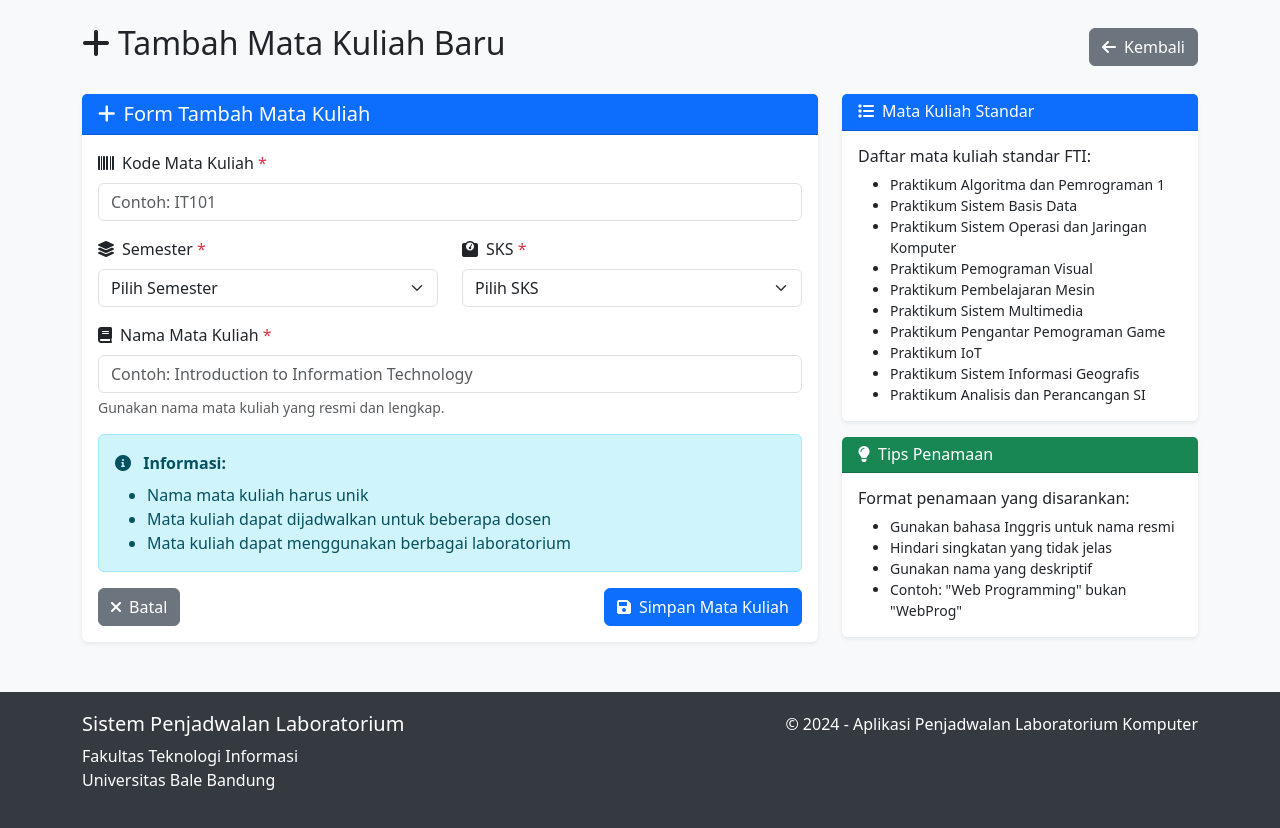
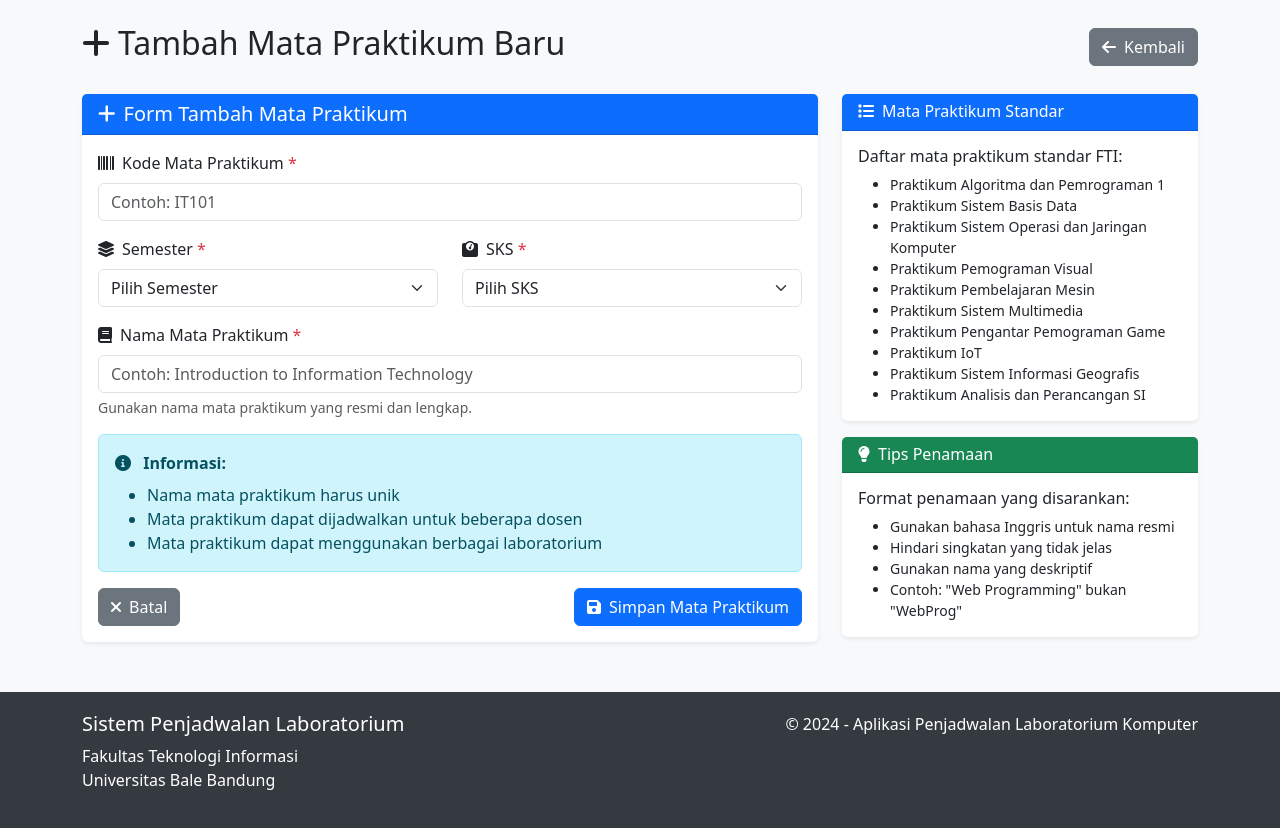
Before and after one commit to mhafidz976/penjadwalan2, a Flask app: page /courses/add in a window 1280 px wide. Shown: the part 56-884 px from the top of the page. Run offline with Flask 3, Linux system fonts and the light colour scheme; a user stored in the database is signed in; data comes from the database, SQL or seed files in the repository.

Commit message:
commit 8
mengubah mata kuliah menjadi mata praktikum

```diff
--- a/app.py
+++ b/app.py
@@ -30,19 +30,19 @@ class Lab(db.Model):
     # Relasi dengan schedule
     schedules = db.relationship('Schedule', backref='laboratory', lazy=True)
 
-class Course(db.Model):
+class Practicum(db.Model):
     id = db.Column(db.Integer, primary_key=True)
     code = db.Column(db.String(20), unique=True, nullable=False)
-    course_name = db.Column(db.String(100), nullable=False)
+    practicum_name = db.Column(db.String(100), nullable=False)
     semester = db.Column(db.Integer, nullable=False)  # 1-8
     sks = db.Column(db.Integer, nullable=False)  # 1-4
 
     # Relasi dengan schedule
-    schedules = db.relationship('Schedule', backref='course', lazy=True)
+    schedules = db.relationship('Schedule', backref='practicum', lazy=True)
 
 class Schedule(db.Model):
     id = db.Column(db.Integer, primary_key=True)
-    course_id = db.Column(db.Integer, db.ForeignKey('course.id'), nullable=False)
+    course_id = db.Column(db.Integer, db.ForeignKey('practicum.id'), nullable=False)
     lecturer_id = db.Column(db.Integer, db.ForeignKey('user.id'), nullable=False)
     lab_id = db.Column(db.Integer, db.ForeignKey('lab.id'), nullable=False)
     day = db.Column(db.String(10), nullable=False)  # Senin, Selasa, etc.
@@ -108,11 +108,11 @@ def dashboard():
 
     user = User.query.get(session['user_id'])
     schedules = Schedule.query.all()
-    courses = Course.query.all()
+    practicums = Practicum.query.all()
     labs = Lab.query.all()
     users = User.query.all() if user.role == 'admin' else []
 
-    return render_template('dashboard.html', user=user, schedules=schedules, courses=courses, labs=labs, users=users)
+    return render_template('dashboard.html', user=user, schedules=schedules, courses=practicums, labs=labs, users=users)
 
 # User Management Routes (Admin only)
 @app.route('/users')
@@ -225,28 +225,28 @@ def delete_lab(id):
 @app.route('/courses')
 @role_required('admin', 'staff')
 def courses():
-    courses = Course.query.all()
-    return render_template('courses.html', courses=courses)
+    practicums = Practicum.query.all()
+    return render_template('courses.html', courses=practicums)
 
 @app.route('/courses/add', methods=['GET', 'POST'])
 @role_required('admin', 'staff')
 def add_course():
     if request.method == 'POST':
         code = request.form['code']
-        course_name = request.form['course_name']
+        practicum_name = request.form['course_name']
         semester = request.form['semester']
         sks = request.form['sks']
 
         # Cek kode unik
-        if Course.query.filter_by(code=code).first():
-            flash('Kode mata kuliah sudah ada!', 'danger')
+        if Practicum.query.filter_by(code=code).first():
+            flash('Kode mata praktikum sudah ada!', 'danger')
             return redirect(url_for('add_course'))
 
-        new_course = Course(code=code, course_name=course_name, semester=semester, sks=sks)
-        db.session.add(new_course)
+        new_practicum = Practicum(code=code, practicum_name=practicum_name, semester=semester, sks=sks)
+        db.session.add(new_practicum)
         db.session.commit()
 
-        flash('Mata kuliah berhasil ditambahkan!', 'success')
+        flash('Mata praktikum berhasil ditambahkan!', 'success')
         return redirect(url_for('courses'))
 
     return render_template('add_course.html')
@@ -254,33 +254,33 @@ def add_course():
 @app.route('/courses/edit/<int:id>', methods=['GET', 'POST'])
 @role_required('admin', 'staff')
 def edit_course(id):
-    course = Course.query.get_or_404(id)
+    practicum = Practicum.query.get_or_404(id)
 
     if request.method == 'POST':
         new_code = request.form['code']
         # Cek unik jika kode berubah
-        if new_code != course.code and Course.query.filter_by(code=new_code).first():
-            flash('Kode mata kuliah sudah digunakan!', 'danger')
+        if new_code != practicum.code and Practicum.query.filter_by(code=new_code).first():
+            flash('Kode mata praktikum sudah digunakan!', 'danger')
             return redirect(url_for('edit_course', id=id))
 
-        course.code = new_code
-        course.course_name = request.form['course_name']
-        course.semester = request.form['semester']
-        course.sks = request.form['sks']
+        practicum.code = new_code
+        practicum.practicum_name = request.form['course_name']
+        practicum.semester = request.form['semester']
+        practicum.sks = request.form['sks']
         db.session.commit()
 
-        flash('Mata kuliah berhasil diperbarui!', 'success')
+        flash('Mata praktikum berhasil diperbarui!', 'success')
         return redirect(url_for('courses'))
 
-    return render_template('edit_course.html', course=course)
+    return render_template('edit_course.html', course=practicum)
 
 @app.route('/courses/delete/<int:id>')
 @role_required('admin', 'staff')
 def delete_course(id):
-    course = Course.query.get_or_404(id)
-    db.session.delete(course)
+    practicum = Practicum.query.get_or_404(id)
+    db.session.delete(practicum)
     db.session.commit()
-    flash('Mata kuliah berhasil dihapus!', 'success')
+    flash('Mata praktikum berhasil dihapus!', 'success')
     return redirect(url_for('courses'))
 
 # Schedule Management Routes
@@ -310,7 +310,7 @@ def schedules():
     if class_name:
         query = query.filter_by(class_name=class_name)
     if semester:
-        query = query.join(Course).filter(Course.semester == semester)
+        query = query.join(Practicum).filter(Practicum.semester == semester)
 
     schedules = query.all()
 
@@ -373,7 +373,7 @@ def add_schedule():
         flash('Jadwal berhasil ditambahkan!', 'success')
         return redirect(url_for('schedules'))
 
-    courses = Course.query.all()
+    courses = Practicum.query.all()
     lecturers = User.query.filter_by(role='lecturer').all()
     labs = Lab.query.all()
 
@@ -423,7 +423,7 @@ def edit_schedule(id):
         flash('Jadwal berhasil diperbarui!', 'success')
         return redirect(url_for('schedules'))
 
-    courses = Course.query.all()
+    courses = Practicum.query.all()
     lecturers = User.query.filter_by(role='lecturer').all()
     labs = Lab.query.all()
 
@@ -502,7 +502,7 @@ def init_sample_data():
         lab1 = labs[0]
         lab2 = labs[1]
 
-        # Create Courses
+        # Create Practicums
         # Format: (Code, Name, Semester, SKS)
         courses_data = [
             ('TIF301', 'Praktikum Sistem Multimedia', 3, 3),
@@ -527,7 +527,7 @@ def init_sample_data():
 
         course_objs = {}
         for code, name, sem, sks in courses_data:
-            course = Course(code=code, course_name=name, semester=sem, sks=sks)
+            course = Practicum(code=code, practicum_name=name, semester=sem, sks=sks)
             db.session.add(course)
             course_objs[name] = course # Map by name for easy lookup
 
--- a/templates/add_course.html
+++ b/templates/add_course.html
@@ -1,12 +1,12 @@
 {% extends "base.html" %}
 
-{% block title %}Tambah Mata Kuliah - Sistem Penjadwalan Laboratorium{% endblock %}
+{% block title %}Tambah Mata Praktikum - Sistem Penjadwalan Laboratorium{% endblock %}
 
 {% block content %}
 <div class="row">
     <div class="col-12">
         <div class="d-flex justify-content-between align-items-center mb-4">
-            <h2><i class="fas fa-plus me-2"></i>Tambah Mata Kuliah Baru</h2>
+            <h2><i class="fas fa-plus me-2"></i>Tambah Mata Praktikum Baru</h2>
             <a href="{{ url_for('courses') }}" class="btn btn-secondary">
                 <i class="fas fa-arrow-left me-2"></i>Kembali
             </a>
@@ -18,13 +18,13 @@
     <div class="col-md-8">
         <div class="card">
             <div class="card-header">
-                <h5 class="mb-0"><i class="fas fa-plus me-2"></i>Form Tambah Mata Kuliah</h5>
+                <h5 class="mb-0"><i class="fas fa-plus me-2"></i>Form Tambah Mata Praktikum</h5>
             </div>
             <div class="card-body">
                 <form method="POST">
                     <div class="mb-3">
                         <label for="code" class="form-label">
-                            <i class="fas fa-barcode me-2"></i>Kode Mata Kuliah <span class="text-danger">*</span>
+                            <i class="fas fa-barcode me-2"></i>Kode Mata Praktikum <span class="text-danger">*</span>
                         </label>
                         <input type="text" class="form-control" id="code" name="code" required
                             placeholder="Contoh: IT101" maxlength="20">
@@ -57,20 +57,20 @@
 
                     <div class="mb-3">
                         <label for="course_name" class="form-label">
-                            <i class="fas fa-book me-2"></i>Nama Mata Kuliah <span class="text-danger">*</span>
+                            <i class="fas fa-book me-2"></i>Nama Mata Praktikum <span class="text-danger">*</span>
                         </label>
                         <input type="text" class="form-control" id="course_name" name="course_name" required
                             placeholder="Contoh: Introduction to Information Technology">
-                        <div class="form-text">Gunakan nama mata kuliah yang resmi dan lengkap.</div>
+                        <div class="form-text">Gunakan nama mata praktikum yang resmi dan lengkap.</div>
                     </div>
 
                     <div class="alert alert-info">
                         <i class="fas fa-info-circle me-2"></i>
                         <strong>Informasi:</strong>
                         <ul class="mb-0 mt-2">
-                            <li>Nama mata kuliah harus unik</li>
-                            <li>Mata kuliah dapat dijadwalkan untuk beberapa dosen</li>
-                            <li>Mata kuliah dapat menggunakan berbagai laboratorium</li>
+                            <li>Nama mata praktikum harus unik</li>
+                            <li>Mata praktikum dapat dijadwalkan untuk beberapa dosen</li>
+                            <li>Mata praktikum dapat menggunakan berbagai laboratorium</li>
                         </ul>
                     </div>
 
@@ -79,7 +79,7 @@
                             <i class="fas fa-times me-2"></i>Batal
                         </a>
                         <button type="submit" class="btn btn-primary">
-                            <i class="fas fa-save me-2"></i>Simpan Mata Kuliah
+                            <i class="fas fa-save me-2"></i>Simpan Mata Praktikum
                         </button>
                     </div>
                 </form>
@@ -91,10 +91,10 @@
         <!-- Predefined Courses -->
         <div class="card">
             <div class="card-header bg-primary text-white">
-                <h6 class="mb-0"><i class="fas fa-list me-2"></i>Mata Kuliah Standar</h6>
+                <h6 class="mb-0"><i class="fas fa-list me-2"></i>Mata Praktikum Standar</h6>
             </div>
             <div class="card-body">
-                <h6>Daftar mata kuliah standar FTI:</h6>
+                <h6>Daftar mata praktikum standar FTI:</h6>
                 <ul class="mb-0 small">
                     <li>Praktikum Algoritma dan Pemrograman 1</li>
                     <li>Praktikum Sistem Basis Data</li>
@@ -133,13 +133,13 @@
 
         if (!courseName) {
             e.preventDefault();
-            alert('Nama mata kuliah harus diisi!');
+            alert('Nama mata praktikum harus diisi!');
             return false;
         }
 
         if (courseName.length < 3) {
             e.preventDefault();
-            alert('Nama mata kuliah minimal 3 karakter!');
+            alert('Nama mata praktikum minimal 3 karakter!');
             return false;
         }
     });
--- a/templates/add_schedule.html
+++ b/templates/add_schedule.html
@@ -25,12 +25,12 @@
                     <div class="row">
                         <div class="col-md-6 mb-3">
                             <label for="course_id" class="form-label">
-                                <i class="fas fa-book me-2"></i>Mata Kuliah <span class="text-danger">*</span>
+                                <i class="fas fa-book me-2"></i>Mata Praktikum <span class="text-danger">*</span>
                             </label>
                             <select class="form-select" id="course_id" name="course_id" required>
-                                <option value="">-- Pilih Mata Kuliah --</option>
+                                <option value="">-- Pilih Mata Praktikum --</option>
                                 {% for course in courses %}
-                                <option value="{{ course.id }}">{{ course.course_name }}</option>
+                                <option value="{{ course.id }}">{{ course.practicum_name }}</option>
                                 {% endfor %}
                             </select>
                         </div>
--- a/templates/base.html
+++ b/templates/base.html
@@ -1,5 +1,6 @@
 <!DOCTYPE html>
 <html lang="id">
+
 <head>
     <meta charset="UTF-8">
     <meta name="viewport" content="width=device-width, initial-scale=1.0">
@@ -10,26 +11,32 @@
         body {
             background-color: #f8f9fa;
         }
+
         .navbar-brand {
             font-weight: bold;
         }
+
         .card {
             box-shadow: 0 0.125rem 0.25rem rgba(0, 0, 0, 0.075);
             border: none;
         }
+
         .card-header {
             background-color: #0d6efd;
             color: white;
             font-weight: 600;
         }
+
         .btn-primary {
             background-color: #0d6efd;
             border-color: #0d6efd;
         }
+
         .table th {
             background-color: #f8f9fa;
             border-top: none;
         }
+
         .footer {
             background-color: #343a40;
             color: white;
@@ -38,6 +45,7 @@
         }
     </style>
 </head>
+
 <body>
     <!-- Navigation -->
     <nav class="navbar navbar-expand-lg navbar-dark bg-primary">
@@ -71,7 +79,7 @@
                             <li><a class="dropdown-item" href="{{ url_for('labs') }}">
                                     <i class="fas fa-flask me-2"></i>Laboratorium</a></li>
                             <li><a class="dropdown-item" href="{{ url_for('courses') }}">
-                                <i class="fas fa-book me-2"></i>Mata Kuliah</a></li>
+                                    <i class="fas fa-book me-2"></i>Mata Praktikum</a></li>
                             <li><a class="dropdown-item" href="{{ url_for('schedules') }}">
                                     <i class="fas fa-calendar me-2"></i>Jadwal</a></li>
                         </ul>
@@ -95,7 +103,9 @@
                         <ul class="dropdown-menu">
                             <li><a class="dropdown-item" href="#">
                                     <i class="fas fa-user-tag me-2"></i>{{ session.role.title() }}</a></li>
-                            <li><hr class="dropdown-divider"></li>
+                            <li>
+                                <hr class="dropdown-divider">
+                            </li>
                             <li><a class="dropdown-item" href="{{ url_for('logout') }}">
                                     <i class="fas fa-sign-out-alt me-2"></i>Logout</a></li>
                         </ul>
@@ -111,7 +121,8 @@
         {% with messages = get_flashed_messages(with_categories=true) %}
         {% if messages %}
         {% for category, message in messages %}
-                    <div class="alert alert-{{ 'danger' if category == 'error' else category }} alert-dismissible fade show" role="alert">
+        <div class="alert alert-{{ 'danger' if category == 'error' else category }} alert-dismissible fade show"
+            role="alert">
             {{ message }}
             <button type="button" class="btn-close" data-bs-dismiss="alert"></button>
         </div>
@@ -140,4 +151,5 @@
     <script src="https://cdn.jsdelivr.net/npm/bootstrap@5.3.0/dist/js/bootstrap.bundle.min.js"></script>
     {% block scripts %}{% endblock %}
 </body>
+
 </html>
```
Also changed, not shown: migrate_db.py (added, +28 -0 lines), templates/add_lab.html (+4 -4 lines), templates/add_user.html (+8 -6 lines), templates/courses.html (+11 -11 lines), templates/dashboard.html (+5 -5 lines), templates/edit_course.html (+13 -13 lines), templates/edit_lab.html (+4 -4 lines), templates/edit_schedule.html (+6 -6 lines), templates/login.html (+12 -1 lines), templates/schedules.html (+5 -5 lines), README.md, instance/database.db. Lines whose indentation alone changed are shown as unchanged.
